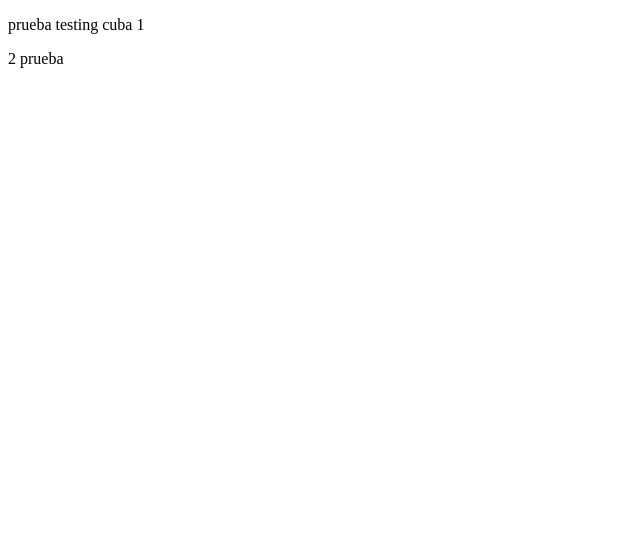
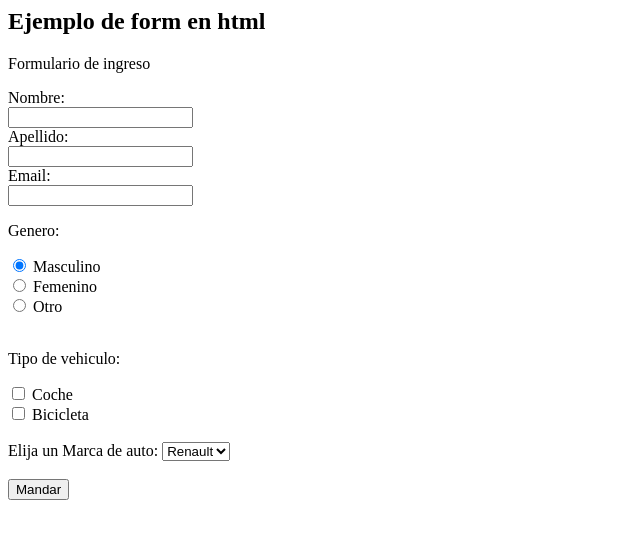
Before and after one commit to cubawins/cubat1, a plain HTML site: page index.html in a window 1280 px wide. Shown: the whole page, without its empty margins (0-640 px from the left). Drawn offline with Linux system fonts and the light colour scheme.

Commit message:
Actualizar index.html

```diff
--- a/index.html
+++ b/index.html
@@ -1,12 +1,69 @@
-<!DOCTYPE html>
-<html lang="en">
+<html>
 <head>
-    <meta charset="UTF-8">
-    <meta name="viewport" content="width=device-width, initial-scale=1.0">
-    <title>Document</title>
+    <script src="scripts.js"></script>
 </head>
+
 <body>
-    <p> prueba testing cuba 1</p>
-    2 prueba
+
+<h2>Ejemplo de form en html</h2>
+<p>Formulario de ingreso</p>
+
+<form name="miform" onsubmit="validacion()">
+
+<label for="nombre">Nombre: </label><br>
+<input type="text" id="nombre" name="nombre"><br>
+<span role="alert" id="nombreError" hidden="hidden" >
+   Ingrese su nombre, por favor
+</span>
+
+<label for="apellido">Apellido: </label><br>
+<input type="text" id="apellido"  name="apellido"><br>
+
+<label for="email">Email: </label><br>
+<input type="email" id="email"  name="email"><br>
+
+<p>Genero: </p>
+
+<input type="radio" id="masculino" value="Masculino" name="genero" checked >
+
+<label for="masculino">Masculino</label><br>
+
+<input type="radio" id="femenino" value="Femenino" name="genero">
+
+<label for="femenino">Femenino</label><br>
+
+<input type="radio" id="otro" value="Otro" name="genero">
+
+<label for="otro">Otro</label><br>
+
+<br>
+
+<p>Tipo de vehiculo: </p>
+
+<input type="checkbox"  id="coche" name="vehiculo" value="Coche">
+
+<label for="coche">Coche </label><br>
+
+<input type="checkbox"  id="bici" name="vehiculo" value="Bicicleta">
+
+<label for="bici">Bicicleta</label><br>
+
+<br>
+
+<label for="autos">Elija un Marca de auto:</label>
+
+<select id="autos" name="autos">
+  <option value="volvo">Renault</option>
+  <option value="saab">Toyota</option>
+  <option value="fiat">Fiat</option>
+  <option value="audi">Audi</option>
+</select>
+
+<br>
+<br>
+
+<input type ="submit" value="Mandar">
+
+</form>
+
 </body>
-</html>
```
